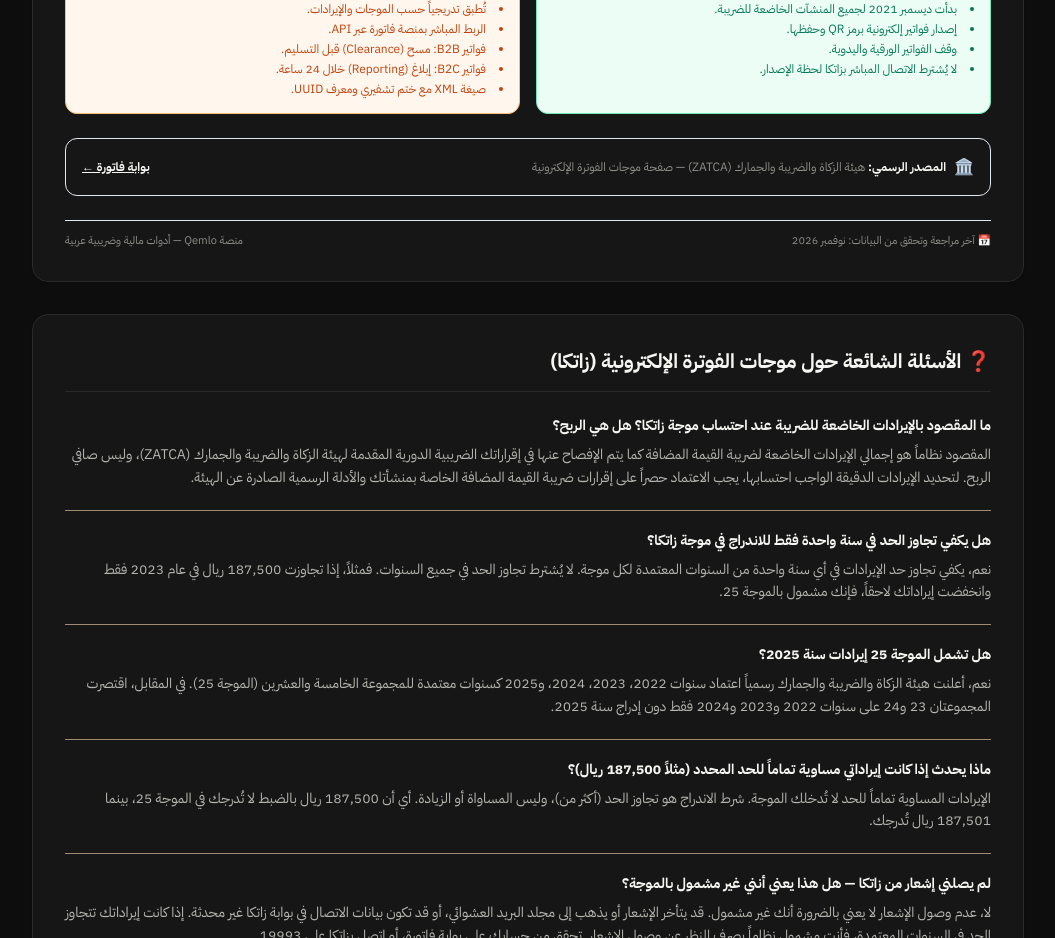
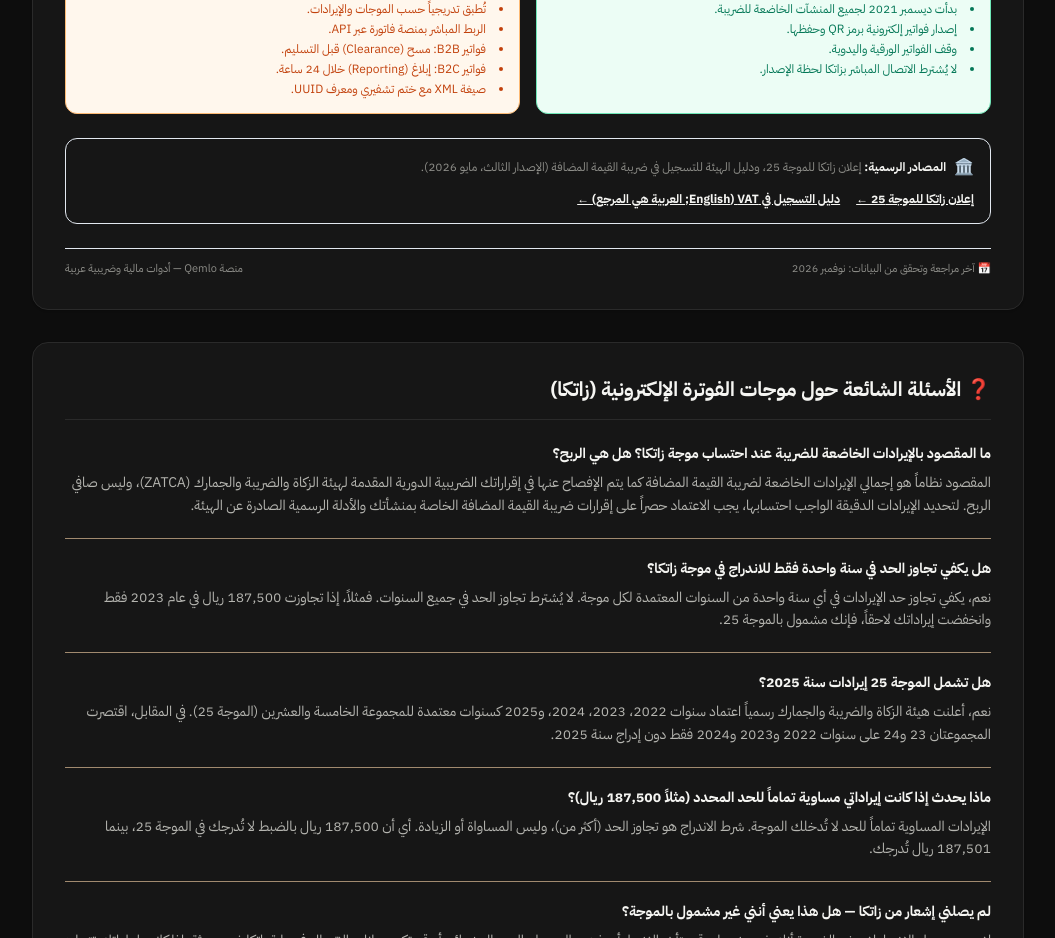
Before and after one commit to MAHMADzubair/arabic-tools, a Next.js app: page /ar/sa/zatca-wave-checker in a window 1280 px wide. Shown: the part 2580-3518 px from the top of the page, without its empty margins (112-1167 px from the left). Built offline with nearby package versions, Linux system fonts and the light colour scheme; no server answers.

Commit message:
seo(zatca): link official wave and VAT threshold sources

```diff
--- a/app/ar/sa/zatca-wave-checker/page.js
+++ b/app/ar/sa/zatca-wave-checker/page.js
@@ -17,7 +17,8 @@ import RelatedBusinessTools from "@/components/business/RelatedBusinessTools";
 import GeoAnswerSummary from "@/components/GeoAnswerSummary";
 import { SITE_URL, SITE_ORG_ID } from "@/lib/siteConfig";
 import {
-  ZATCA_FATOORA_URL,
+  ZATCA_WAVE25_ANNOUNCEMENT_URL,
+  ZATCA_VAT_REGISTRATION_GUIDE_URL,
   ZATCA_PORTAL_URL,
   WAVE_DATA_LAST_VERIFIED,
   WAVES,
@@ -446,23 +447,23 @@ export default function ZatcaWaveCheckerPage() {
               </div>
             </div>
 
-            {/* Source & last verified */}
-            <div className="rounded-xl bg-slate-50 border border-slate-200 p-4 text-xs text-ink-muted flex flex-col sm:flex-row items-start sm:items-center justify-between gap-3 dark:bg-white/[0.03] dark:border-white/10">
+            {/* Official sources & last verified */}
+            <div className="rounded-xl bg-slate-50 border border-slate-200 p-4 text-xs text-ink-muted flex flex-col gap-3 dark:bg-white/[0.03] dark:border-white/10">
               <div className="flex items-center gap-2">
                 <span className="text-base" aria-hidden="true">🏛️</span>
                 <p>
-                  <strong className="text-ink dark:text-[#F5F5F2]">المصدر الرسمي:</strong>{" "}
-                  هيئة الزكاة والضريبة والجمارك (ZATCA) — صفحة موجات الفوترة الإلكترونية
+                  <strong className="text-ink dark:text-[#F5F5F2]">المصادر الرسمية:</strong>{" "}
+                  إعلان زاتكا للموجة 25، ودليل الهيئة للتسجيل في ضريبة القيمة المضافة (الإصدار الثالث، مايو 2026).
                 </p>
               </div>
-              <a
-                href={ZATCA_FATOORA_URL}
-                target="_blank"
-                rel="noopener noreferrer"
-                className="text-brand font-bold underline hover:text-brand-dark shrink-0 dark:text-[#FF8A3D]"
-              >
-                بوابة فاتورة ←
-              </a>
+              <div className="flex flex-wrap gap-x-4 gap-y-2">
+                <a href={ZATCA_WAVE25_ANNOUNCEMENT_URL} target="_blank" rel="noopener noreferrer" className="text-brand font-bold underline hover:text-brand-dark dark:text-[#FF8A3D]">
+                  إعلان زاتكا للموجة 25 ←
+                </a>
+                <a href={ZATCA_VAT_REGISTRATION_GUIDE_URL} target="_blank" rel="noopener noreferrer" className="text-brand font-bold underline hover:text-brand-dark dark:text-[#FF8A3D]">
+                  دليل التسجيل في VAT (English; العربية هي المرجع) ←
+                </a>
+              </div>
             </div>
             <div className="text-[11px] text-ink-muted border-t border-slate-200 dark:border-white/10 pt-3 flex items-center justify-between">
               <span>📅 آخر مراجعة وتحقق من البيانات: {WAVE_DATA_LAST_VERIFIED}</span>
```
